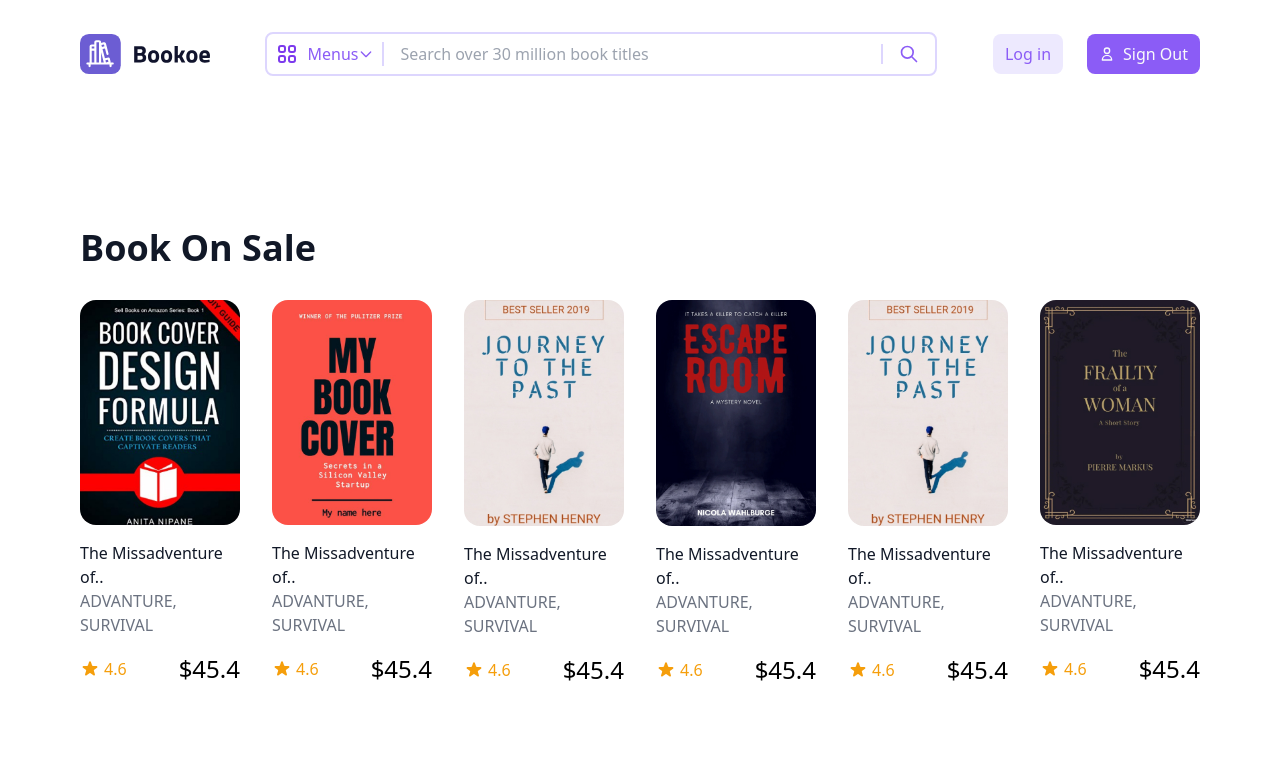
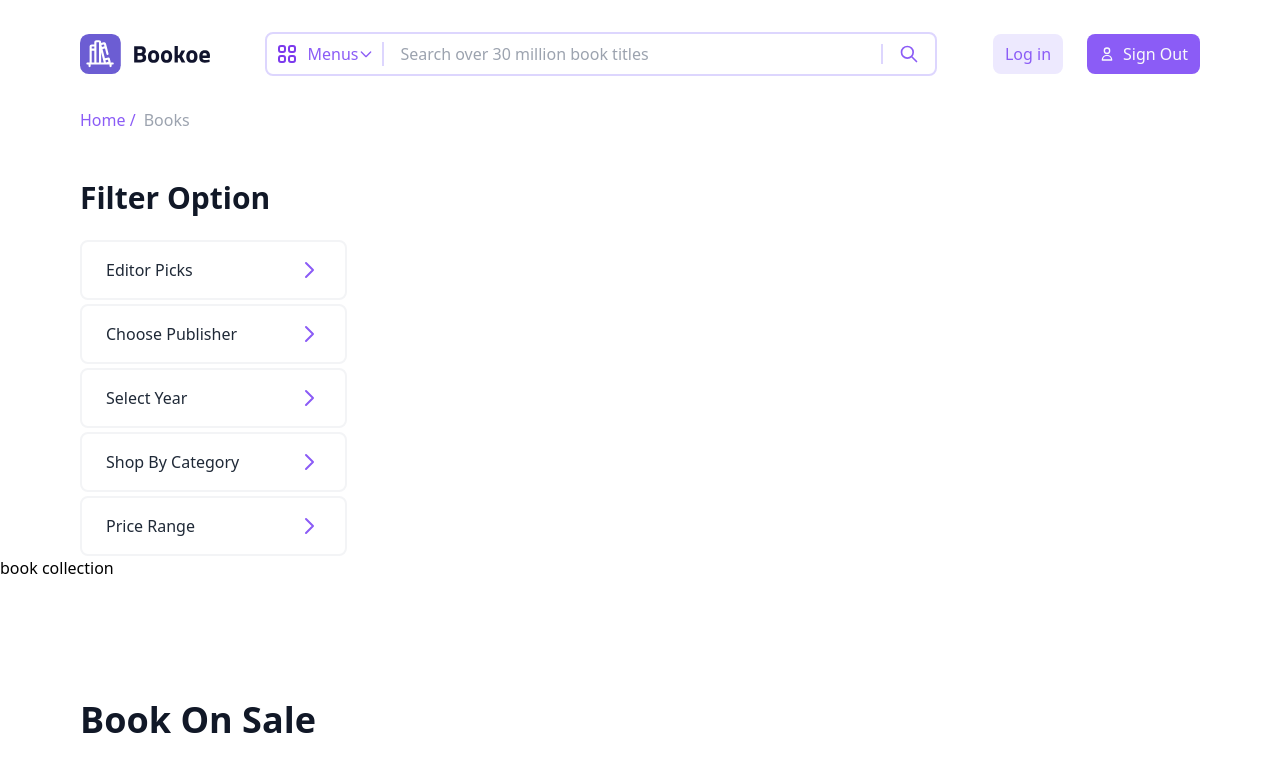
Before and after one commit to wardydev/book-storev2, a React (Create React App) app: page /books in a window 1280 px wide. Shown: the top 770 px of the page. Built offline with nearby package versions, Linux system fonts and the light colour scheme.

Commit message:
finished side menus section

```diff
--- a/src/container/pages/Books/index.jsx
+++ b/src/container/pages/Books/index.jsx
@@ -1,16 +1,62 @@
 import React from 'react'
+import { Link } from 'react-router-dom'
 
 // component
 import BookOnSale from '../../components/BookOnSale'
 import Features from '../../components/Features'
 import Layout from '../../components/Layout'
 import Newsletter from '../../components/Newsletter'
+import BookCollection from '../../sections/books/BookCollection'
+import BreadCrumbs from '../../sections/books/BreadCrumbs'
 
 export default function Books() {
     return (
         <Layout>
+
+            <BreadCrumbs />
+
+            <section className="side-menus px-20 mt-12 w-1/3">
+                <div>
+                    <h2 className="text-gray-900 font-bold text-3xl">Filter Option</h2>
+
+                    <div className="menus mt-6">
+                        <Link to="/books" className="flex items-center justify-between border-2 border-gray-100 mt-1 rounded-lg px-6 py-4">
+                            <span className="font-medium text-gray-800">Editor Picks</span>
+                            <svg xmlns="http://www.w3.org/2000/svg" className="h-6 w-6 text-purple-500" fill="none" viewBox="0 0 24 24" stroke="currentColor">
+                            <path strokeLinecap="round" strokeLinejoin="round" strokeWidth={2} d="M9 5l7 7-7 7" />
+                            </svg>
+                        </Link>
+                        <Link to="/books" className="flex items-center justify-between border-2 border-gray-100 mt-1 rounded-lg px-6 py-4">
+                            <span className="font-medium text-gray-800">Choose Publisher</span>
+                            <svg xmlns="http://www.w3.org/2000/svg" className="h-6 w-6 text-purple-500" fill="none" viewBox="0 0 24 24" stroke="currentColor">
+                            <path strokeLinecap="round" strokeLinejoin="round" strokeWidth={2} d="M9 5l7 7-7 7" />
+                            </svg>
+                        </Link>
+                        <Link to="/books" className="flex items-center justify-between border-2 border-gray-100 mt-1 rounded-lg px-6 py-4">
+                            <span className="font-medium text-gray-800">Select Year</span>
+                            <svg xmlns="http://www.w3.org/2000/svg" className="h-6 w-6 text-purple-500" fill="none" viewBox="0 0 24 24" stroke="currentColor">
+                            <path strokeLinecap="round" strokeLinejoin="round" strokeWidth={2} d="M9 5l7 7-7 7" />
+                            </svg>
+                        </Link>
+                        <Link to="/books" className="flex items-center justify-between border-2 border-gray-100 mt-1 rounded-lg px-6 py-4">
+                            <span className="font-medium text-gray-800">Shop By Category</span>
+                            <svg xmlns="http://www.w3.org/2000/svg" className="h-6 w-6 text-purple-500" fill="none" viewBox="0 0 24 24" stroke="currentColor">
+                            <path strokeLinecap="round" strokeLinejoin="round" strokeWidth={2} d="M9 5l7 7-7 7" />
+                            </svg>
+                        </Link>
+                        <Link to="/books" className="flex items-center justify-between border-2 border-gray-100 mt-1 rounded-lg px-6 py-4">
+                            <span className="font-medium text-gray-800">Price Range</span>
+                            <svg xmlns="http://www.w3.org/2000/svg" className="h-6 w-6 text-purple-500" fill="none" viewBox="0 0 24 24" stroke="currentColor">
+                            <path strokeLinecap="round" strokeLinejoin="round" strokeWidth={2} d="M9 5l7 7-7 7" />
+                            </svg>
+                        </Link>
+                    </div>
+                </div>
+            </section>
+
+            <BookCollection />
+
             <BookOnSale />
-
             <div className="py-16">
                 <Features />
             </div>
--- a/src/container/sections/books/BookCollection/index.jsx
+++ b/src/container/sections/books/BookCollection/index.jsx
@@ -3,7 +3,7 @@ import React from 'react'
 export default function BookCollection() {
     return (
         <div>
-
+            book collection
         </div>
     )
 }
--- a/src/container/sections/books/BreadCrumbs/index.jsx
+++ b/src/container/sections/books/BreadCrumbs/index.jsx
@@ -1,9 +1,13 @@
 import React from 'react'
+import { Link } from 'react-router-dom'
 
 export default function BreadCrumbs() {
     return (
-        <div>
-            bread crumbs
-        </div>
+        <section className="px-20">
+            <div className="flex items-center space-x-2">
+                <Link to="/" className="text-purple-500 font-medium">Home /</Link>
+                <Link to="/books" className="text-gray-400 font-medium">Books</Link>
+            </div>
+        </section>
     )
 }
```
